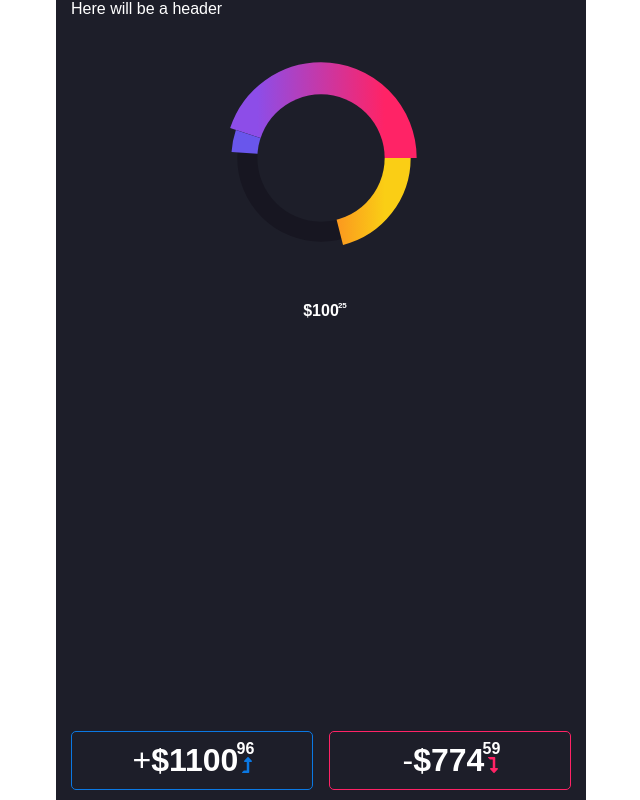
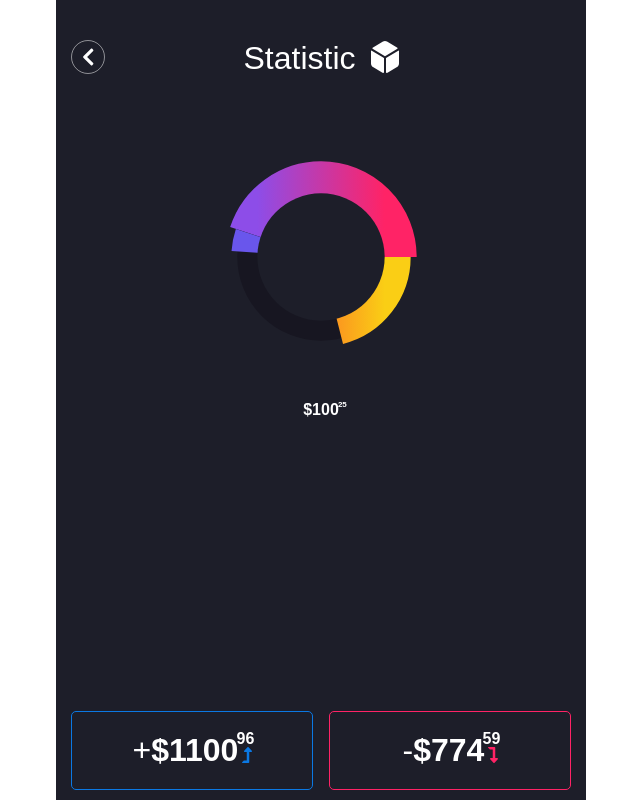
Before and after one commit to RabigaSB/StatisticsPage, a React (Create React App) app: page /statistic in a window 1280 px wide. Shown: the whole page, without its empty margins (319-959 px from the left). Built offline with nearby package versions, Linux system fonts and the light colour scheme.

Commit message:
FEAT: Added Header to statistic page

```diff
--- a/src/components/Chart.js
+++ b/src/components/Chart.js
@@ -14,7 +14,7 @@ const Chart = ({sections}) => {
     let prevDashoffset = 0;
 
     return (
-        <div>
+        <div className='chart__wrap'>
             <svg width="200" height="200" viewBox="0 0 50 50" >
                 <defs>
                     {gradientColorsMap.map(item => (
--- /dev/null
+++ b/src/components/SectionHeader.js
@@ -0,0 +1,23 @@
+import React from 'react';
+import { FontAwesomeIcon } from '@fortawesome/react-fontawesome';
+import { faChevronLeft } from '@fortawesome/free-solid-svg-icons';
+import {Link} from 'react-router-dom';
+
+
+const SectionHeader = props => {
+
+    return (
+        <div className='section-header'>
+            <Link
+                to={'/'}
+                className='section-header__btn--back'
+            >
+                <FontAwesomeIcon icon={faChevronLeft} />
+            </Link>
+            <span className='section-header__title'>{props.header}</span>
+            <FontAwesomeIcon icon={props.icon} />
+        </div>
+    );
+};
+
+export default SectionHeader;
--- a/src/containers/Statistic.js
+++ b/src/containers/Statistic.js
@@ -3,6 +3,8 @@ import Chart from "../components/Chart";
 import {expenses} from "../helpers/mock";
 import Price from '../components/Price';
 import TotalPriceValues from '../Blocks/TotalPriceValues';
+import SectionHeader from '../components/SectionHeader';
+import { faDiceD6 } from '@fortawesome/free-solid-svg-icons';
 
 const Statistic = props => {
     const [currentMonth, setCurrentMonth] = useState('March');
@@ -17,13 +19,11 @@ const Statistic = props => {
     return (
         <div className='container statistic'>
             <section>
-                Here will be a header
-                <div className='chart__wrap'>
-                    <Chart
-                        sections={expenses[currentMonth]}
-                        returnValue={value => setCurrentExpenses(value)}
-                    />
-                </div>
+                <SectionHeader header='Statistic' icon={faDiceD6}/>
+                <Chart
+                    sections={expenses[currentMonth]}
+                    returnValue={value => setCurrentExpenses(value)}
+                />
                 <div className='text--center'>
                     <Price value={currentExpenses}/>
                 </div>
--- a/src/styles/_components.scss
+++ b/src/styles/_components.scss
@@ -48,7 +48,7 @@
 
 
 %income-outcome-blocks {
-  padding: 10px 20px;
+  padding: 20px;
   border-radius: 5px;
   flex-basis: 40%;
   text-align: center;
@@ -79,3 +79,29 @@
     }
   }
 }
+
+
+.section-header {
+  padding: 40px 0;
+  position: relative;
+  text-align: center;
+  font-size: 2rem;
+  &__btn {
+    &--back {
+      position: absolute;
+      left: 0;
+      width: 32px;
+      height: 32px;
+      border-radius: 50%;
+      border: 1px solid transparentize(white, 0.5);
+      color: white;
+      display: flex;
+      justify-content: center;
+      align-items: center;
+      font-size: 20px;
+    }
+  }
+  &__title {
+    margin-right: 15px;
+  }
+}
```
